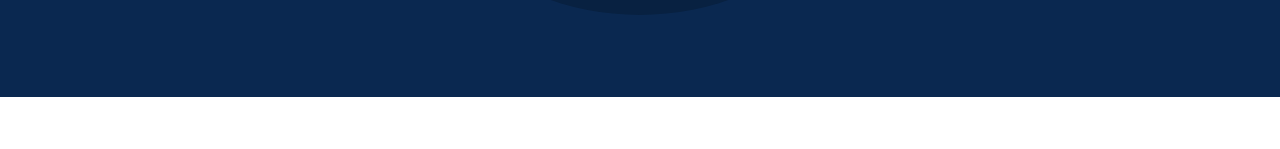
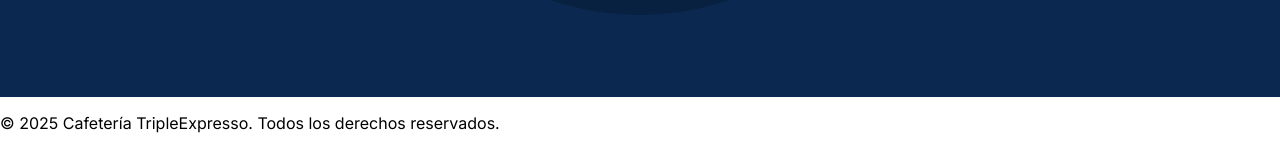
Before and after one commit to Kelvin-Arias-Z/web_project_coffeeshop, a plain HTML site: page index.html in a window 1280 px wide. Shown: the part 1413-1562 px from the top of the page. Before the commit the page ends 1510 px from the top, so only its background shows below. Drawn offline with Linux system fonts and the light colour scheme.

Commit message:
Parte 2.2

```diff
--- a/index.html
+++ b/index.html
@@ -113,6 +113,11 @@
           </div>
         </section>
       </main>
+      <footer class="footer" id="footer">
+        <p class="footer__text">
+          © 2025 Cafetería TripleExpresso. Todos los derechos reservados.
+        </p>
+      </footer>
     </div>
   </body>
 </html>
```
